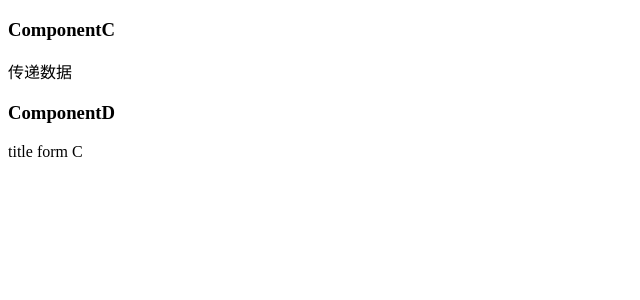
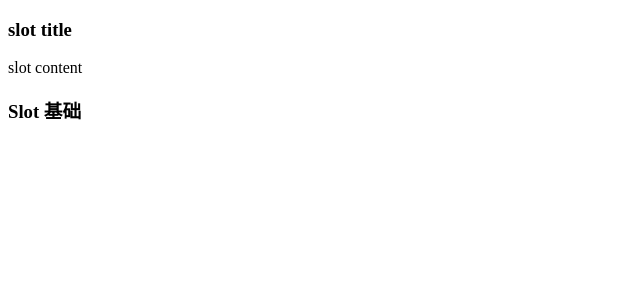
Before and after one commit to mindfreakcriss/my_vue_demo, a Vue app in the folder vue_base/: page / in a window 1280 px wide. Shown: the top 300 px of the page, without its empty margins (0-640 px from the left). Built offline with nearby package versions, Linux system fonts and the light colour scheme.

Commit message:
【提交】插槽基础

```diff
--- a/vue_base/src/App.vue
+++ b/vue_base/src/App.vue
@@ -34,16 +34,17 @@ import ComponentEvent from "@/components/ComponentEvent.vue";
 import componentEvent from "@/components/ComponentEvent.vue";
 import ShowSearch from "@/components/ShowSearch.vue";
 import ComponentC from "@/components/ComponentC.vue";
-
+import SlotBase from "@/components/SlotBase.vue";
 export default {
   components: {
     // Main,
     //Parent
     // Aside,
     //ComponentA
-    componentEvent,
-    ShowSearch,
-    ComponentC
+    // componentEvent,
+    // ShowSearch,
+    // ComponentC
+    SlotBase
   }
 }
 
@@ -73,5 +74,11 @@ export default {
 <!--  <ComponentA></ComponentA>-->
 <!--  <component-event></component-event>-->
 <!--  <ShowSearch></ShowSearch>-->
-  <ComponentC></ComponentC>
+<!--  <ComponentC></ComponentC>-->
+  <SlotBase>
+    <div>
+      <h3>slot title</h3>
+      <p>slot content</p>
+    </div>
+  </SlotBase>
 </template>
--- /dev/null
+++ b/vue_base/src/components/SlotBase.vue
@@ -0,0 +1,12 @@
+<script setup>
+
+</script>
+
+<template>
+  <slot></slot>
+  <h3>Slot 基础</h3>
+</template>
+
+<style scoped>
+
+</style>
```
